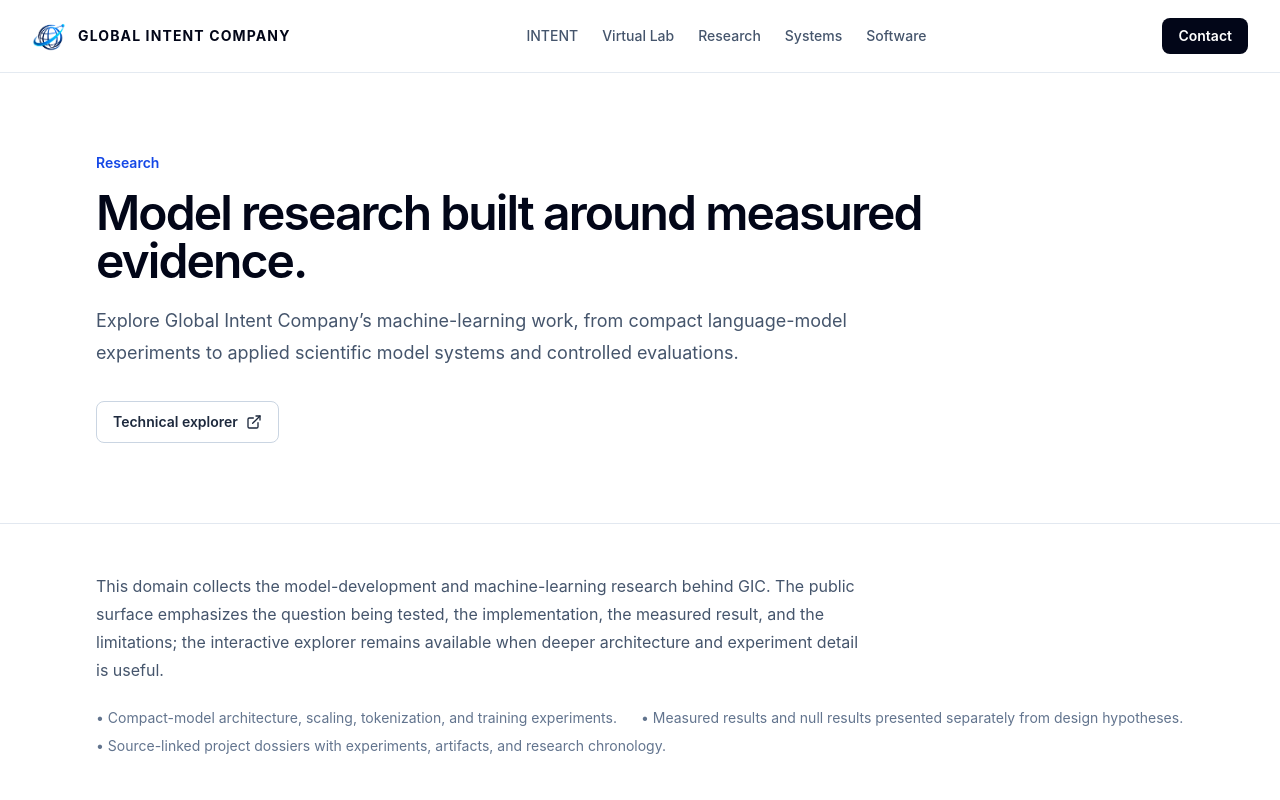
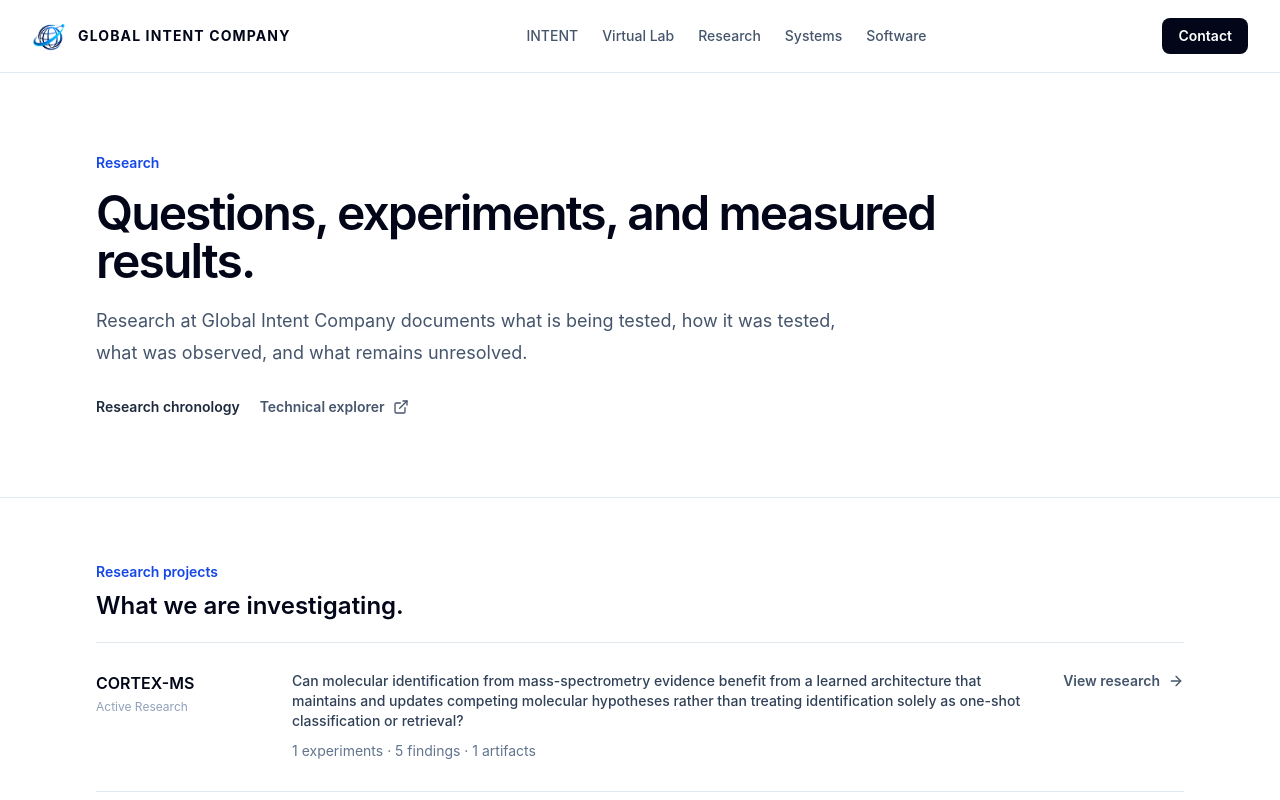
Before and after one commit to GI-Company/GiC, a Next.js app: page /research in a window 1280 px wide. Shown: the top 800 px of the page. Built offline with nearby package versions, Linux system fonts and the light colour scheme.

Commit message:
Give Research a distinct evidence-first index

```diff
--- a/app/research/page.tsx
+++ b/app/research/page.tsx
@@ -1,26 +1,12 @@
 import type { Metadata } from 'next';
-import EnterpriseDomainPage from '@/components/enterprise/EnterpriseDomainPage';
+import ResearchIndexPage from '@/components/enterprise/ResearchIndexPage';
 
 export const metadata: Metadata = {
   title: 'Research',
-  description: 'Machine-learning research, experiments, measured results, and technical evidence from Global Intent Company.',
+  description: 'Research questions, experiments, measured results, and technical evidence from Global Intent Company.',
   alternates: { canonical: '/research' },
 };
 
-export default function ResearchDomainPage() {
-  return (
-    <EnterpriseDomainPage
-      domain="machine_learning"
-      eyebrow="Research"
-      title="Model research built around measured evidence."
-      description="Explore Global Intent Company’s machine-learning work, from compact language-model experiments to applied scientific model systems and controlled evaluations."
-      narrative="This domain collects the model-development and machine-learning research behind GIC. The public surface emphasizes the question being tested, the implementation, the measured result, and the limitations; the interactive explorer remains available when deeper architecture and experiment detail is useful."
-      simplified
-      highlights={[
-        'Compact-model architecture, scaling, tokenization, and training experiments.',
-        'Measured results and null results presented separately from design hypotheses.',
-        'Source-linked project dossiers with experiments, artifacts, and research chronology.',
-      ]}
-    />
-  );
+export default function ResearchPage() {
+  return <ResearchIndexPage />;
 }
```
